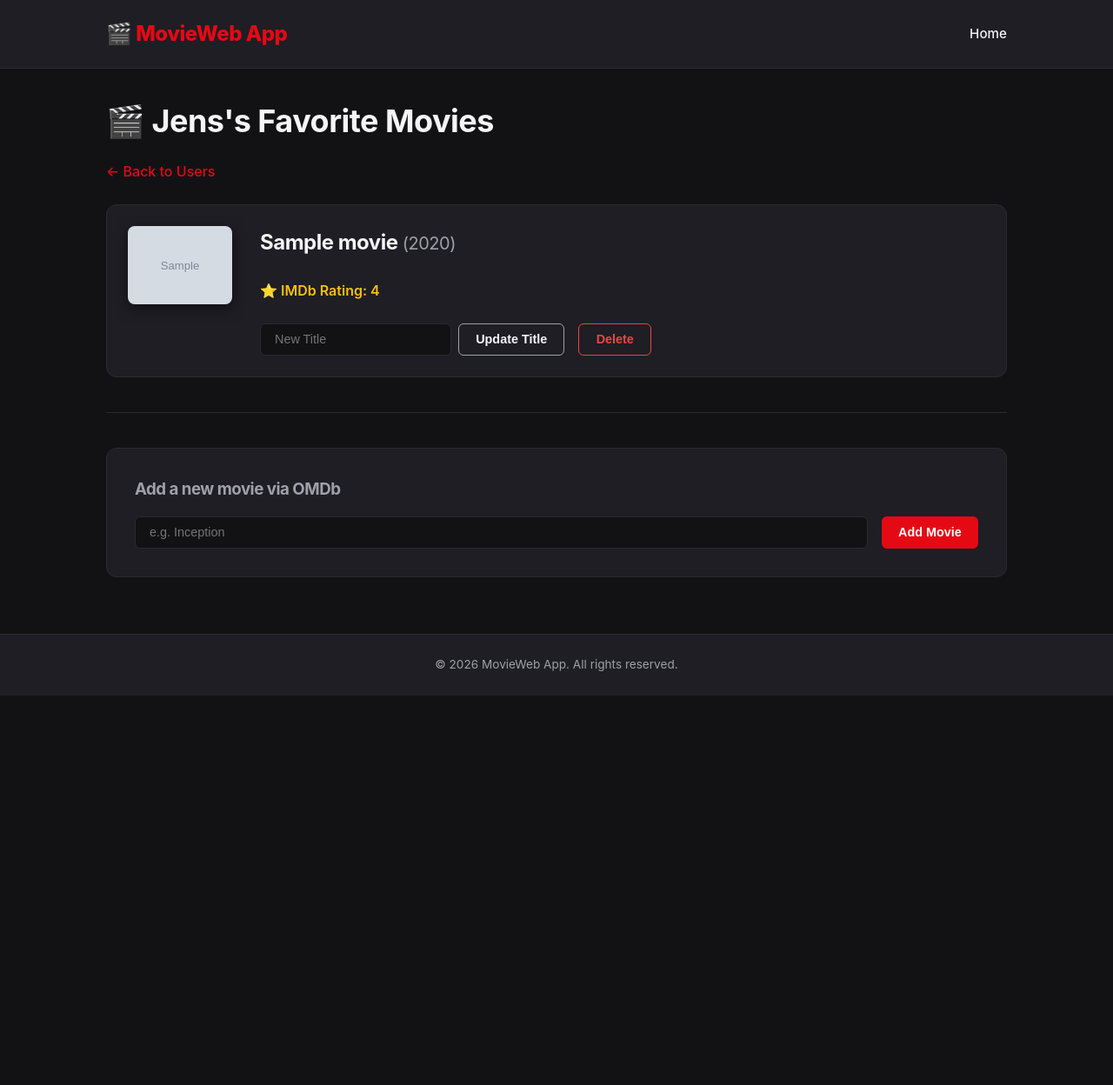
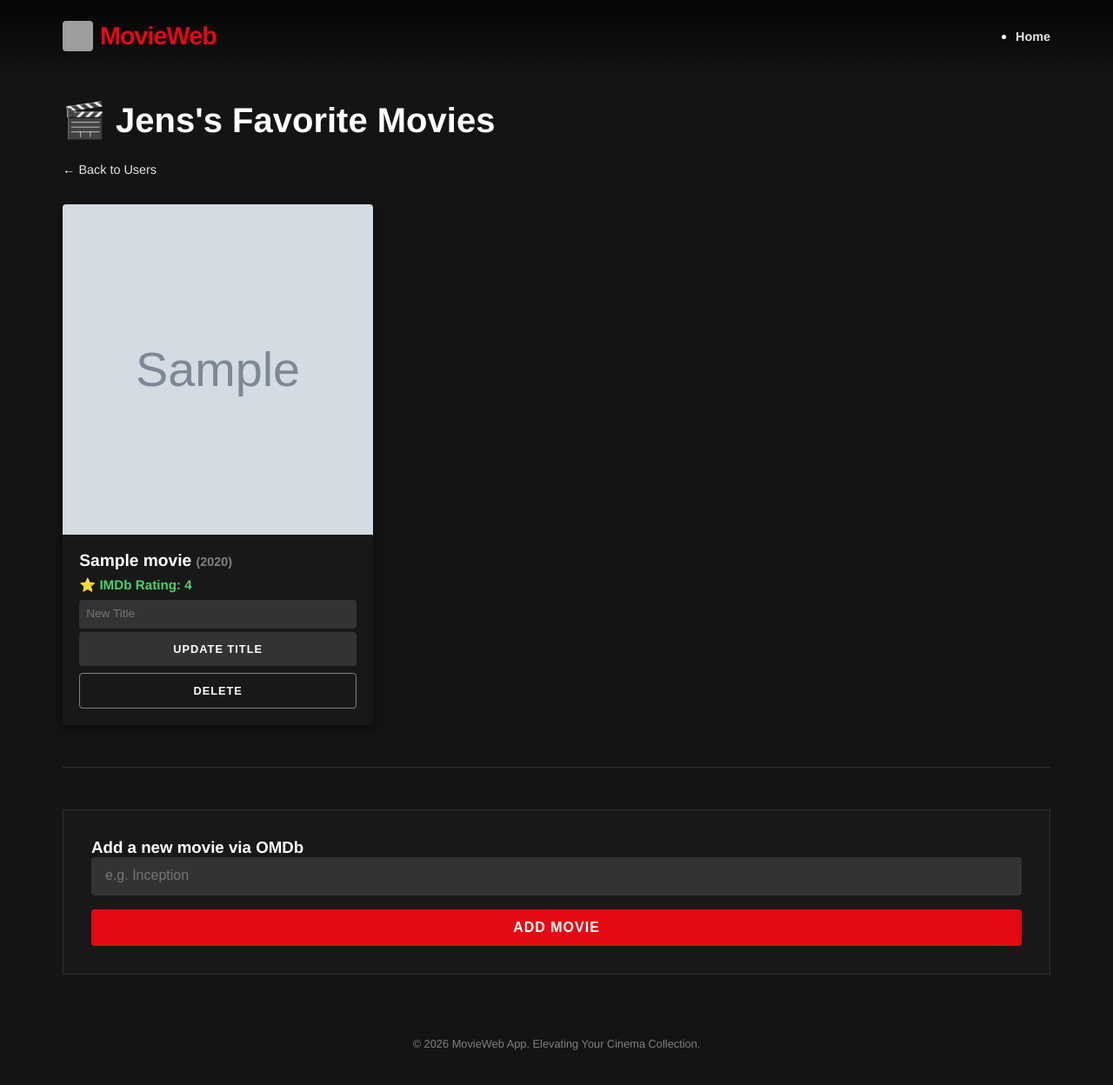
Before and after one commit to Appeyron/MovieWebApp, a Flask app: template templates/user_movies.html in a window 1280 px wide. Shown: the whole page at 87% size. Before the commit the page ends 800 px from the top, so only its background shows below. Run offline with Flask 3, Linux system fonts and the light colour scheme; the template is opened without the code that fills it: values that come from a table or form of the project are taken from there, most other values are stand-ins (such as "Sample title", 1, 10 or a date in 2020); grey boxes marked "Sample" are stand-in pictures; grey boxes are pictures that could not be loaded.

Commit message:
final version

```diff
--- a/app.py
+++ b/app.py
@@ -1,77 +1,155 @@
-from flask import Flask, request, redirect, url_for, render_template
-from data_manager import DataManager
-from models import db, Movie, User
+"""
+MovieWeb Application.
+
+This module initializes the Flask application, establishes database routes,
+and coordinates request handling between templates and the data manager.
+"""
 
 import os
+
+from flask import Flask, abort, redirect, render_template, request, url_for
+from sqlalchemy.exc import SQLAlchemyError
+
+from data_manager import DataManager
+from models import User, db
 
 app = Flask(__name__)
 
 basedir = os.path.abspath(os.path.dirname(__file__))
 
-# save SQLite-database locally
+# Save SQLite-database locally
 app.config['SQLALCHEMY_DATABASE_URI'] = 'sqlite:///movies.db'
-#app.config['SQLALCHEMY_DATABASE_URI'] = f"sqlite:///{os.path.join(basedir, 'data/movies.db')}"
 app.config['SQLALCHEMY_TRACK_MODIFICATIONS'] = False
 
 # Link database and app
 db.init_app(app)
 
-# create object of DataManager class
+# Create object of DataManager class
 data_manager = DataManager()
 
 
 @app.route('/')
 def index():
-    """The home page of your application. Fetch and pass the list of users to the template."""
-    users = data_manager.get_users()
-    return render_template('index.html', users=users)
+    """
+    Render the home page.
+
+    Fetch all registered application users and pass them to the main dashboard.
+    """
+    try:
+        users = data_manager.get_users()
+        return render_template('index.html', users=users)
+    except SQLAlchemyError as e:
+        print(f"Database error occurred on index page: {str(e)}")
+        return "A database error occurred while fetching users.", 500
 
 
 @app.route('/users', methods=['POST'])
 def create_user():
-    """Receive the new user info, add it to the database, then redirect back to home."""
+    """
+    Create a new application user.
+
+    Receive the user name from a POST form, append it to the database record,
+    and redirect back to the home page index.
+    """
     name = request.form.get('name')
     if name:
-        data_manager.create_user(name)
+        try:
+            data_manager.create_user(name)
+        except SQLAlchemyError as e:
+            print(f"Database error occurred while creating user: {str(e)}")
+            db.session.rollback()
+            return "Could not add user due to a database error.", 500
     return redirect(url_for('index'))
 
 
 @app.route('/users/<int:user_id>/movies', methods=['GET'])
 def user_movies(user_id):
-    """Retrieve that user’s details and their list of favorite movies, then display it."""
-    # 1. Fetch the user object using the user_id
-    user = User.query.get_or_404(user_id)
+    """
+    Render a specific user's favorite movies list.
 
-    # 2. Fetch the movies for this user
-    movies = data_manager.get_movies(user_id)
-
-    # 3. Pass the 'user' object to the template
-    return render_template('user_movies.html', movies=movies, user_id=user_id, user=user)
+    Retrieve user details along with their corresponding movie entries,
+    and render them in the specialized movie view template.
+    """
+    try:
+        user = User.query.get_or_404(user_id)
+        movies = data_manager.get_movies(user_id)
+        return render_template('user_movies.html', movies=movies, user_id=user_id, user=user)
+    except SQLAlchemyError as e:
+        print(f"Database error occurred while fetching movies for user {user_id}: {str(e)}")
+        return "Could not load the movie list due to a database issue.", 500
 
 
 @app.route('/users/<int:user_id>/movies', methods=['POST'])
 def add_movie(user_id):
-    """Add a new movie to a user’s list of favorite movies via OMDb API."""
+    """
+    Add a movie to a user's collection.
+
+    Look up a movie title requested via a form from the external OMDb API
+    and bind it to the designated user profile.
+    """
     title = request.form.get('title')
     if title:
-        data_manager.add_movie(user_id, title)
+        try:
+            User.query.get_or_404(user_id)
+            success = data_manager.add_movie(user_id, title)
+            if not success:
+                print(f"OMDb API error or movie not found for title: '{title}'")
+        except SQLAlchemyError as e:
+            print(f"Database error occurred while adding movie: {str(e)}")
+            db.session.rollback()
+            return "Could not add movie to favorites due to a database issue.", 500
+
     return redirect(url_for('user_movies', user_id=user_id))
 
 
 @app.route('/users/<int:user_id>/movies/<int:movie_id>/update', methods=['POST'])
 def update_movie(user_id, movie_id):
-    """Modify the title of a specific movie in a user’s list."""
+    """
+    Modify attributes of an existing movie entry.
+
+    Receive updated titles from user dashboard inputs and persist changes.
+    """
     new_title = request.form.get('new_title')
     if new_title:
-        data_manager.update_movie(movie_id, new_title)
+        try:
+            success = data_manager.update_movie(movie_id, new_title)
+            if not success:
+                return abort(404, description="Movie record not found.")
+        except SQLAlchemyError as e:
+            print(f"Database error occurred while updating movie {movie_id}: {str(e)}")
+            db.session.rollback()
+            return "Could not update movie details.", 500
+
     return redirect(url_for('user_movies', user_id=user_id))
 
 
 @app.route('/users/<int:user_id>/movies/<int:movie_id>/delete', methods=['POST'])
 def delete_movie(user_id, movie_id):
-    """Remove a specific movie from a user’s favorite movie list."""
-    data_manager.delete_movie(movie_id)
+    """
+    Remove a movie from a user's collection.
+
+    Locate a movie entry by its specific database primary ID and purge it.
+    """
+    try:
+        success = data_manager.delete_movie(movie_id)
+        if not success:
+            return abort(404, description="Movie record not found.")
+    except SQLAlchemyError as e:
+        print(f"Database error occurred while deleting movie {movie_id}: {str(e)}")
+        db.session.rollback()
+        return "Could not delete movie from your list.", 500
+
     return redirect(url_for('user_movies', user_id=user_id))
+
+
+@app.errorhandler(404)
+def page_not_found(e):
+    """
+    Handle 404 resource errors globally.
+
+    Return an formatted HTTP 404 error page specifying the missing target context.
+    """
+    return f"<h1>404 Not Found</h1><p>{e.description}</p>", 404
 
 
 if __name__ == '__main__':
--- a/static/style.css
+++ b/static/style.css
@@ -1,15 +1,13 @@
-/* Modern Reset & Base Variable Styles */
 :root {
-    --bg-color: #121214;
-    --surface-color: #1e1e24;
-    --primary-color: #e50914; /* Cinematic Red */
-    --primary-hover: #b80710;
-    --text-main: #f5f5f7;
-    --text-muted: #a0a0aa;
-    --border-color: #2a2a32;
-    --success-color: #2ecc71;
-    --radius: 12px;
-    --transition: all 0.3s ease;
+    --bg-color: #141414;
+    --surface-color: #181818;
+    --primary-color: #E50914;
+    --primary-hover: #B81D24;
+    --text-main: #FFFFFF;
+    --text-muted: #808080;
+    --border-color: #2F2F2F;
+    --radius: 4px;
+    --transition: all 0.2s ease-in-out;
 }
 
 * {
@@ -19,306 +17,273 @@
 }
 
 body {
-    font-family: -apple-system, BlinkMacSystemFont, "Segoe UI", Roboto, Helvetica, Arial, sans-serif;
+    font-family: 'Helvetica Neue', Helvetica, Arial, sans-serif;
     background-color: var(--bg-color);
     color: var(--text-main);
-    line-height: 1.6;
     display: flex;
     flex-direction: column;
     min-height: 100vh;
 }
 
-/* Header & Navbar styling */
+/* --- Header & Navigation --- */
 header {
-    background-color: var(--surface-color);
-    border-bottom: 1px solid var(--border-color);
+    background-color: rgba(20, 20, 20, 0.95);
+    background-image: linear-gradient(to bottom, rgba(0,0,0,0.7) 10%, rgba(0,0,0,0));
     position: sticky;
     top: 0;
     z-index: 100;
 }
 
 .navbar {
-    max-width: 1100px;
+    max-width: 1200px;
     margin: 0 auto;
-    padding: 1.25rem 2rem;
+    padding: 1.5rem 2rem;
     display: flex;
     justify-content: space-between;
     align-items: center;
 }
 
-.navbar .logo a {
-    font-size: 1.5rem;
-    font-weight: 800;
-    color: var(--primary-color);
+.logo-link {
+    display: flex;
+    align-items: center;
+    gap: 0.5rem;
     text-decoration: none;
-    letter-spacing: -0.5px;
 }
 
-.nav-links {
-    list-style: none;
-    display: flex;
-    gap: 1.5rem;
+.brand-logo-img {
+    width: 35px;
+    height: 35px;
+    object-fit: cover;
+    border-radius: 4px;
+}
+
+.logo-link span {
+    font-size: 1.8rem;
+    font-weight: 900;
+    color: var(--primary-color);
+    letter-spacing: -1px;
 }
 
 .nav-links a {
-    color: var(--text-main);
+    color: #E5E5E5;
     text-decoration: none;
-    font-weight: 500;
-    font-size: 0.95rem;
+    font-weight: bold;
+    font-size: 0.9rem;
     transition: var(--transition);
 }
 
 .nav-links a:hover {
-    color: var(--primary-color);
+    color: #B3B3B3;
 }
 
-/* Container */
+/* --- Main Layout --- */
 .container {
     flex: 1;
-    max-width: 1100px;
+    max-width: 1200px;
     width: 100%;
     margin: 2rem auto;
     padding: 0 2rem;
 }
 
-h1, h2, h3 {
+h1 {
+    font-size: 2.5rem;
+    margin-bottom: 1.5rem;
     font-weight: 700;
-    margin-bottom: 1rem;
-    letter-spacing: -0.5px;
 }
-
-h1 { font-size: 2.25rem; }
-h3 { color: var(--text-muted); }
 
 hr {
     border: 0;
     height: 1px;
     background-color: var(--border-color);
-    margin: 2.5rem 0;
+    margin: 3rem 0;
 }
 
 /* --- Users View (index.html) --- */
 .users-section {
-    background-color: var(--surface-color);
-    padding: 2.5rem;
-    border-radius: var(--radius);
-    border: 1px solid var(--border-color);
-    box-shadow: 0 10px 30px rgba(0, 0, 0, 0.3);
+    background: transparent;
 }
 
 .user-list {
     list-style: none;
     display: grid;
-    grid-template-columns: repeat(auto-fill, minmax(200px, 1fr));
-    gap: 1rem;
-    margin-bottom: 2rem;
+    grid-template-columns: repeat(auto-fill, minmax(220px, 1fr));
+    gap: 1.5rem;
+    margin-bottom: 3rem;
 }
 
 .user-entry .btn {
     display: block;
     text-align: center;
-    background-color: var(--bg-color);
+    background-color: var(--surface-color);
     color: var(--text-main);
     text-decoration: none;
-    padding: 1rem;
-    border-radius: var(--radius);
-    border: 1px solid var(--border-color);
-    font-weight: 600;
+    padding: 1.2rem;
+    font-weight: bold;
+    border: 1px solid transparent;
     transition: var(--transition);
 }
 
 .user-entry .btn:hover {
-    border-color: var(--primary-color);
-    transform: translateY(-2px);
-    box-shadow: 0 5px 15px rgba(229, 9, 20, 0.2);
+    transform: scale(1.05);
+    border-color: var(--text-main);
+    background-color: #202020;
 }
 
 /* --- Movies View (user_movies.html) --- */
 .back-link {
-    color: var(--primary-color);
+    color: #E5E5E5;
     text-decoration: none;
-    font-weight: 500;
+    font-size: 0.9rem;
     display: inline-block;
-    margin-bottom: 1.5rem;
-    transition: var(--transition);
+    margin-bottom: 2rem;
 }
 
 .back-link:hover {
-    color: var(--text-main);
+    text-decoration: underline;
 }
 
 .movie-list {
     list-style: none;
-    display: flex;
-    flex-direction: column;
-    gap: 1.5rem;
+    display: grid;
+    grid-template-columns: repeat(auto-fill, minmax(280px, 1fr));
+    gap: 2rem;
 }
 
 .movie-card {
     background-color: var(--surface-color);
-    border: 1px solid var(--border-color);
     border-radius: var(--radius);
-    padding: 1.5rem;
+    overflow: hidden;
     display: flex;
-    gap: 2rem;
-    align-items: flex-start;
+    flex-direction: column;
     transition: var(--transition);
+    box-shadow: 0 4px 10px rgba(0,0,0,0.5);
 }
 
 .movie-card:hover {
-    transform: scale(1.01);
-    border-color: #3e3e4a;
+    transform: scale(1.04);
+    box-shadow: 0 12px 20px rgba(0,0,0,0.8);
 }
 
 .movie-poster img {
-    border-radius: 8px;
-    box-shadow: 0 5px 15px rgba(0, 0, 0, 0.5);
+    width: 100%;
+    height: 380px;
     object-fit: cover;
+    display: block;
 }
 
 .no-poster {
-    width: 120px;
-    height: 180px;
-    background-color: var(--bg-color);
-    border-radius: 8px;
+    width: 100%;
+    height: 380px;
+    background-color: #222;
     display: flex;
     align-items: center;
-    text-align: center;
     justify-content: center;
-    font-size: 0.8rem;
     color: var(--text-muted);
-    border: 1px dashed var(--border-color);
 }
 
 .movie-info {
-    flex: 1;
+    padding: 1.2rem;
     display: flex;
     flex-direction: column;
-    justify-content: space-between;
-    height: 100%;
+    gap: 0.5rem;
+    flex-grow: 1;
+}
+
+.movie-info h2 {
+    font-size: 1.2rem;
+    font-weight: bold;
 }
 
 .movie-info h2 span {
-    font-weight: 400;
     color: var(--text-muted);
-    font-size: 1.25rem;
+    font-size: 0.9rem;
 }
 
 .rating {
-    color: #ffc107;
-    font-weight: 600;
-    margin: 0.5rem 0 1.5rem 0;
+    color: #46d369;
+    font-weight: bold;
+    font-size: 0.95rem;
 }
 
-/* Forms & UI Elements */
-.movie-actions {
-    display: flex;
-    flex-wrap: wrap;
-    gap: 1rem;
-    align-items: center;
-}
-
-.inline-form {
-    display: flex;
-    gap: 0.5rem;
+/* --- Forms & Buttons --- */
+.add-movie-box, .add-user-form {
+    background-color: var(--surface-color);
+    padding: 2rem;
+    border: 1px solid var(--border-color);
 }
 
 input[type="text"] {
-    background-color: var(--bg-color);
-    border: 1px solid var(--border-color);
-    color: var(--text-main);
-    padding: 0.6rem 1rem;
-    border-radius: 6px;
-    font-size: 0.9rem;
-    outline: none;
+    background-color: #333;
+    border: none;
+    border-bottom: 2px solid transparent;
+    color: #fff;
+    padding: 0.75rem 1rem;
+    border-radius: 4px;
+    font-size: 1rem;
+    width: 100%;
+    margin-bottom: 1rem;
     transition: var(--transition);
 }
 
 input[type="text"]:focus {
+    background-color: #454545;
+    border-bottom-color: var(--primary-color);
+    outline: none;
+}
+
+button {
+    background-color: var(--primary-color);
+    color: white;
+    padding: 0.75rem 1.5rem;
+    font-weight: bold;
+    font-size: 1rem;
+    border: none;
+    border-radius: 4px;
+    cursor: pointer;
+    width: 100%;
+    transition: var(--transition);
+    text-transform: uppercase;
+    letter-spacing: 1px;
+}
+
+button:hover {
+    background-color: var(--primary-hover);
+}
+
+.movie-actions {
+    margin-top: auto;
+    display: flex;
+    flex-direction: column;
+    gap: 0.5rem;
+}
+
+.movie-actions input[type="text"] {
+    margin-bottom: 0.25rem;
+    padding: 0.5rem;
+    font-size: 0.85rem;
+}
+
+.btn-update {
+    background-color: #333;
+    font-size: 0.8rem;
+}
+.btn-update:hover { background-color: #444; }
+
+.btn-delete {
+    background-color: transparent;
+    border: 1px solid var(--text-muted);
+    color: var(--text-main);
+    font-size: 0.8rem;
+}
+.btn-delete:hover {
+    background-color: var(--primary-color);
     border-color: var(--primary-color);
 }
 
-button {
-    cursor: pointer;
-    font-weight: 600;
-    padding: 0.6rem 1.2rem;
-    border: none;
-    border-radius: 6px;
-    font-size: 0.9rem;
-    transition: var(--transition);
+footer {
+    padding: 2.5rem;
+    text-align: center;
+    color: var(--text-muted);
+    font-size: 0.8rem;
+    background-color: var(--bg-color);
 }
-
-.btn-submit {
-    background-color: var(--primary-color);
-    color: #fff;
-}
-
-.btn-submit:hover {
-    background-color: var(--primary-hover);
-}
-
-.btn-update {
-    background-color: transparent;
-    border: 1px solid var(--text-muted);
-    color: var(--text-main);
-}
-
-.btn-update:hover {
-    background-color: var(--text-main);
-    color: var(--bg-color);
-    border-color: var(--text-main);
-}
-
-.btn-delete {
-    background-color: transparent;
-    color: #ef4444;
-    border: 1px solid #ef4444;
-}
-
-.btn-delete:hover {
-    background-color: #ef4444;
-    color: #fff;
-}
-
-.add-movie-box, .add-user-form {
-    background-color: var(--surface-color);
-    padding: 2rem;
-    border-radius: var(--radius);
-    border: 1px solid var(--border-color);
-}
-
-.add-movie-box form {
-    display: flex;
-    gap: 1rem;
-    margin-top: 1rem;
-}
-
-.add-movie-box input[type="text"] {
-    flex: 1;
-}
-
-/* Footer Styling */
-footer {
-    background-color: var(--surface-color);
-    text-align: center;
-    padding: 1.5rem;
-    font-size: 0.85rem;
-    color: var(--text-muted);
-    border-top: 1px solid var(--border-color);
-    margin-top: auto;
-}
-
-/* Responsive adjustments */
-@media (max-width: 768px) {
-    .movie-card {
-        flex-direction: column;
-        align-items: center;
-        text-align: center;
-    }
-    .movie-actions {
-        justify-content: center;
-    }
-    .add-movie-box form {
-        flex-direction: column;
-    }
-}
--- a/templates/base.html
+++ b/templates/base.html
@@ -4,6 +4,11 @@
     <meta charset="UTF-8">
     <meta name="viewport" content="width=device-width, initial-scale=1.0">
     <title>{% block title %}MovieWeb App{% endblock %}</title>
+
+    <link rel="preconnect" href="https://fonts.googleapis.com">
+    <link rel="preconnect" href="https://fonts.gstatic.com" crossorigin>
+    <link href="https://fonts.googleapis.com/css2?family=Inter:wght@400;500;600;700;800&display=swap" rel="stylesheet">
+
     <link rel="stylesheet" href="{{ url_for('static', filename='style.css') }}">
 </head>
 <body>
@@ -11,10 +16,13 @@
     <header>
         <nav class="navbar">
             <div class="logo">
-                <a href="{{ url_for('index') }}">🎬 MovieWeb App</a>
+                <a href="{{ url_for('index') }}" class="logo-link">
+                    <img src="https://images.unsplash.com/photo-1594909122845-11baa439b7bf?w=80&auto=format&fit=crop&q=60" alt="App Logo" class="brand-logo-img">
+                    <span>MovieWeb</span>
+                </a>
             </div>
             <ul class="nav-links">
-                <li><a href="{{ url_for('index') }}">Home</a></li>
+                <li><a href="{{ url_for('index') }}" class="nav-item">Home</a></li>
             </ul>
         </nav>
     </header>
@@ -24,7 +32,7 @@
     </main>
 
     <footer>
-        <p>&copy; 2026 MovieWeb App. All rights reserved.</p>
+        <p>&copy; 2026 MovieWeb App. Elevating Your Cinema Collection.</p>
     </footer>
 
 </body>
```
Also changed, not shown: data_manager.py (+26 -1 lines), models.py (+47 -5 lines).
